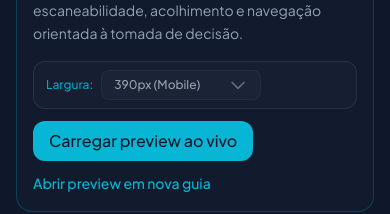
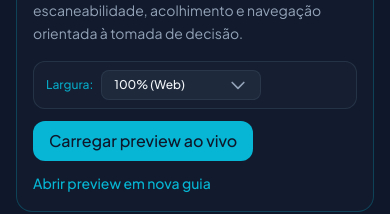
Before and after one commit to VS-LGR/LGR-Design, a Next.js app: page /cases/clinica-dverso in a window 390 px wide. Shown: the part 1527-1741 px from the top of the page. Built offline with nearby package versions, Linux system fonts and the light colour scheme.

Commit message:
2° Commit PM -> Resolução

```diff
--- a/src/components/case-study/CasePreviewStep.tsx
+++ b/src/components/case-study/CasePreviewStep.tsx
@@ -2,7 +2,6 @@
 
 import { useState } from "react";
 import type { UiMessages } from "@/lib/i18n/messages";
-import { useIsMobile } from "@/hooks/useIsMobile";
 
 interface CasePreviewStepProps {
   title: string;
@@ -22,9 +21,8 @@ export function CasePreviewStep({
   const [showPreview, setShowPreview] = useState(false);
   const [isLoading, setIsLoading] = useState(false);
   const [hasError, setHasError] = useState(false);
-  const isMobile = useIsMobile();
   const [viewportPreset, setViewportPreset] = useState<ViewportPreset>("full");
-  const effectiveViewportPreset: ViewportPreset = isMobile ? 390 : viewportPreset;
+  const effectiveViewportPreset: ViewportPreset = viewportPreset;
 
   return (
     <section className="rounded-2xl border border-accent/25 bg-surface/25 p-4 md:p-6">
@@ -46,7 +44,6 @@ export function CasePreviewStep({
                   value === "full" ? "full" : (Number(value) as 390 | 768 | 1024)
                 );
               }}
-              disabled={isMobile}
               className="project-select px-3 py-1.5 rounded-lg text-xs font-medium bg-surface border border-border-dark/60 text-primary outline-none transition-all cursor-pointer min-w-[9rem] hover:border-accent/40 disabled:opacity-60 disabled:cursor-not-allowed"
               aria-label={t.projects.widthAria}
             >
```
